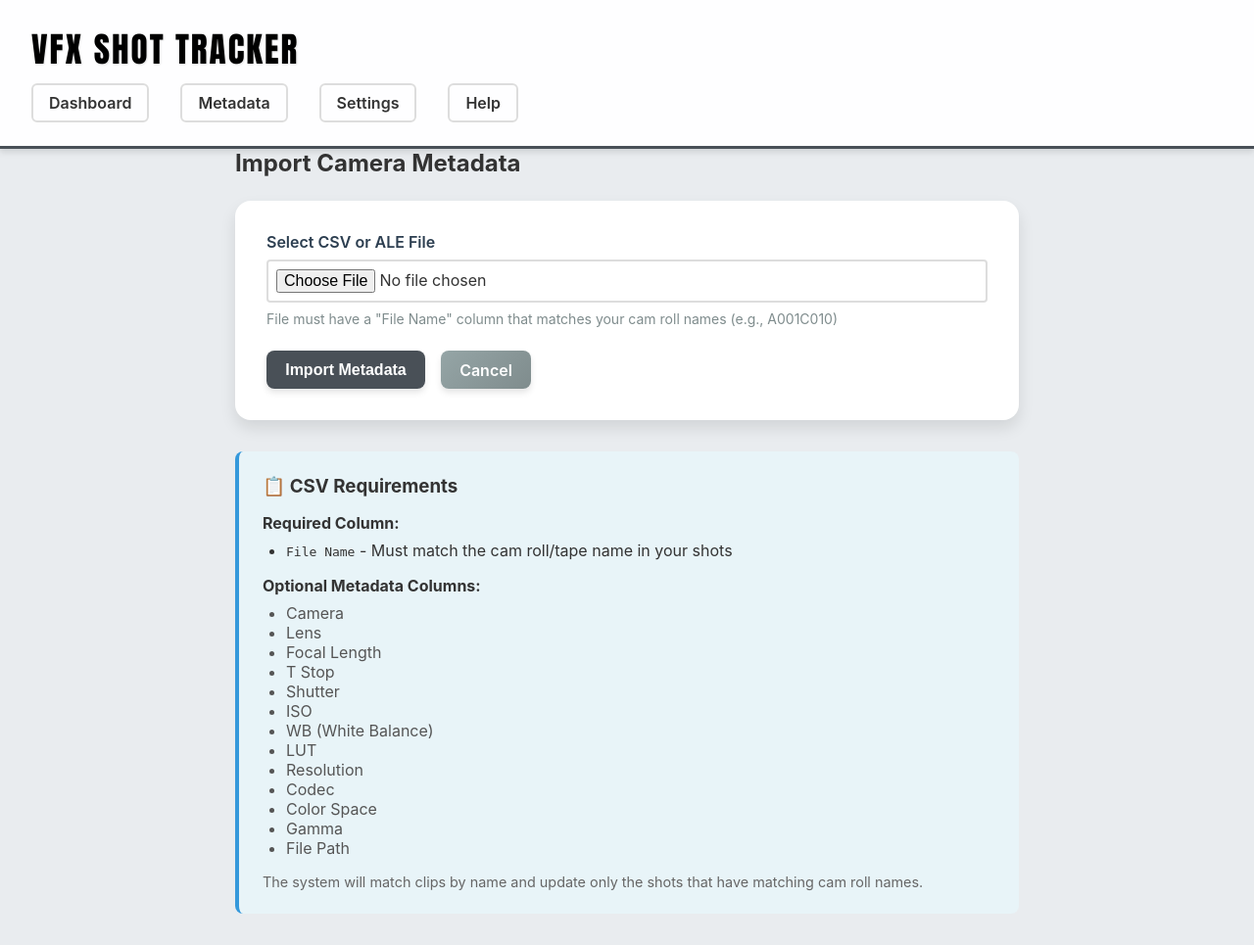
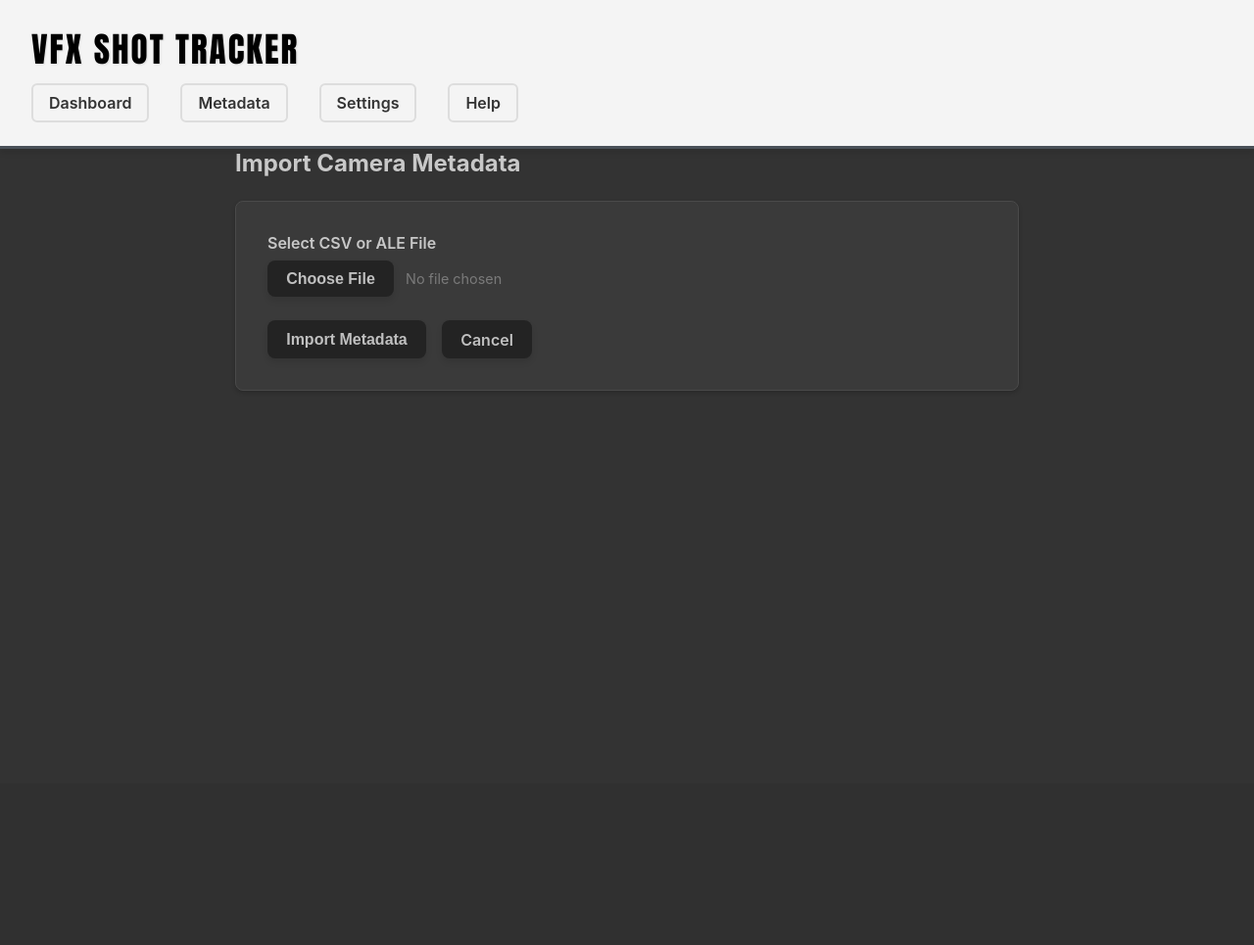
Before and after one commit to jimdelaslim/vfx-tracker, a Flask app: page /import/metadata in a window 1280 px wide. Shown: the whole page at 98% size. After the commit the page ends 399 px from the top, so only its background shows below. Run offline with Flask 3, Linux system fonts and the light colour scheme; data comes from the database, SQL or seed files in the repository.

Commit message:
Import Metadata page: greyscale palette, stripped instructions
- templates/import_metadata.html restyled to established dark palette
- Page bg #333333, panel #3a3a3a with #4a4a4a border, input #232323
- .card redefined locally to override base.html's shared white .card
- Native file input hidden via opacity:0, replaced with styled Choose File button + filename display span
- Import Metadata and Cancel buttons unified via .import-btn class
- Removed CSV Requirements info panel entirely (heading, required column, optional columns list, explanation, emoji)
- Removed helper text under file input
- No backend route, form field name, or JS behaviour changes

```diff
--- a/templates/import_metadata.html
+++ b/templates/import_metadata.html
@@ -1,6 +1,34 @@
 {% extends "base.html" %}
 
 {% block content %}
+<style>
+body {
+    background: #333333 !important;
+    color: #c8c8c8;
+    margin: 0;
+}
+
+label {
+    color: #c8c8c8;
+}
+
+.card {
+    background: #3a3a3a;
+    border: 1px solid #4a4a4a;
+    border-radius: 8px;
+    box-shadow: 0 2px 4px rgba(0,0,0,0.2);
+}
+
+.import-btn {
+    background: #232323;
+    color: #c0c0c0;
+    border: none;
+}
+
+.import-btn:hover {
+    background: #3d3d3d;
+}
+</style>
 <div style="max-width: 800px; margin: 0 auto;">
     <h2 style="margin-bottom: 1.5rem;">Import Camera Metadata</h2>
 
@@ -8,47 +36,20 @@
         <form method="POST" enctype="multipart/form-data">
             <div style="margin-bottom: 1.5rem;">
                 <label>Select CSV or ALE File</label>
-                <input type="file" name="metadata_file" accept=".csv,.ale" required
-                       style="width: 100%; padding: 0.5rem; border: 2px solid #ddd; border-radius: 4px;">
-                <small style="color: #7f8c8d; display: block; margin-top: 0.5rem;">
-                    File must have a "File Name" column that matches your cam roll names (e.g., A001C010)
-                </small>
+                <div style="display: flex; align-items: center; gap: 0.75rem;">
+                    <button type="button" onclick="document.getElementById('metadata-file-input').click()" class="btn import-btn">Choose File</button>
+                    <span id="metadata-file-name" style="color: #7a7a7a; font-size: 0.9rem;">No file chosen</span>
+                </div>
+                <input type="file" name="metadata_file" accept=".csv,.ale" required id="metadata-file-input"
+                       style="opacity: 0; position: absolute; width: 0; height: 0;"
+                       onchange="document.getElementById('metadata-file-name').textContent = this.files[0] ? this.files[0].name : 'No file chosen';">
             </div>
 
             <div style="display: flex; gap: 1rem;">
-                <button type="submit" class="btn">Import Metadata</button>
-                <a href="/" class="btn btn-secondary">Cancel</a>
+                <button type="submit" class="btn import-btn">Import Metadata</button>
+                <a href="/" class="btn import-btn">Cancel</a>
             </div>
         </form>
     </div>
-
-    <div style="background: #e8f4f8; padding: 1.5rem; border-radius: 8px; margin-top: 2rem; border-left: 4px solid #3498db;">
-        <h3 style="margin-bottom: 1rem;">📋 CSV Requirements</h3>
-        <p style="margin-bottom: 0.5rem;"><strong>Required Column:</strong></p>
-        <ul style="margin-left: 1.5rem; margin-bottom: 1rem;">
-            <li><code>File Name</code> - Must match the cam roll/tape name in your shots</li>
-        </ul>
-
-        <p style="margin-bottom: 0.5rem;"><strong>Optional Metadata Columns:</strong></p>
-        <ul style="margin-left: 1.5rem; color: #555;">
-            <li>Camera</li>
-            <li>Lens</li>
-            <li>Focal Length</li>
-            <li>T Stop</li>
-            <li>Shutter</li>
-            <li>ISO</li>
-            <li>WB (White Balance)</li>
-            <li>LUT</li>
-            <li>Resolution</li>
-            <li>Codec</li>
-            <li>Color Space</li>
-            <li>Gamma</li>
-            <li>File Path</li>
-        </ul>
-
-        <p style="margin-top: 1rem; font-size: 0.9rem; color: #666;">
-            The system will match clips by name and update only the shots that have matching cam roll names.
-        </p>
-    </div>
 </div>
 {% endblock %}
```
